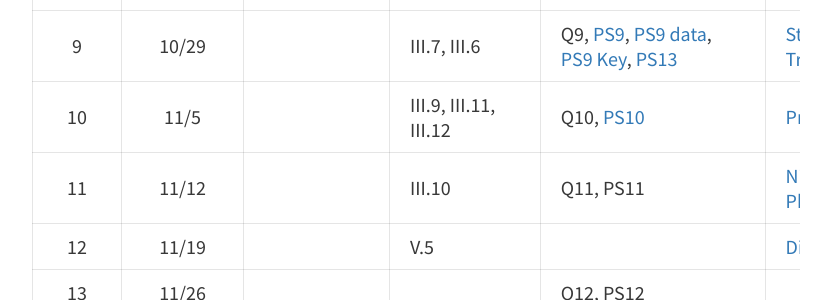
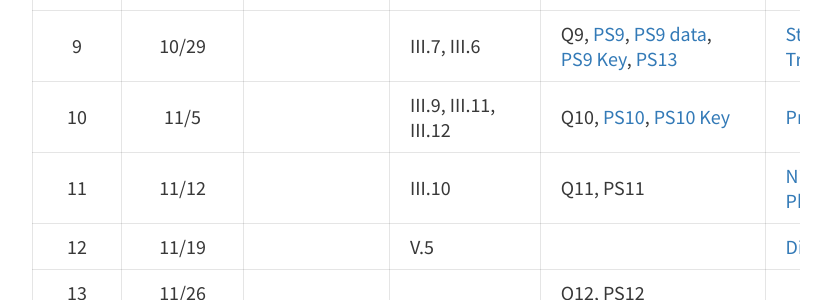
Before and after one commit to davan690/ColbyEcology.github.io, a Jekyll site: the page built from pages/lecture_schedule.md, in a window 1280 px wide and 900 px high, scrolled down 1561 px. Shown: the part 156-456 px from the top of the window, without its empty margins (224-1055 px from the left). Built offline with Jekyll 4.4.1, drawn with Linux system fonts in a browser that asks for light colours.

Commit message:
add ps10 key

```diff
--- a/pages/lecture_schedule.md
+++ b/pages/lecture_schedule.md
@@ -27,7 +27,7 @@ Week | Date  | Topics | Readings<sup>1</sup> | Assignments<sup>2</sup>| Lecture
 8    | 10/22 | Ecosystems and community ecology | III.1  | Q8, [PS8](https://drive.google.com/open?id=1b42MPPyE9pLyQ34Dl7mA4fqFHx7YNQqESHQuWGlzQGE), [PS8 Key](https://drive.google.com/open?id=13uBW2sTQFBAk6LqH5ckXMQMRRMxngmclcUzeAfYhqMA) | [IntroEcosys&CommsLec](https://drive.google.com/open?id=1dIjnLdP9WF-4cleJY7QFJfYG6ZUjZik5CzNq2NbjeW8), [Bio&CommDivLec](https://drive.google.com/open?id=1jU63m_HAfLZvDJ2Zvwun-Tqv4lTeYsAbyqP8KFoqSng)  |
 &nbsp; | 10/22/23<sup>3</sup> | **Exam I** | | | |
 9    | 10/29 | | III.7, III.6 | Q9, [PS9](https://drive.google.com/open?id=1kL7QEtWAkMqBhhVdMBRolQhtvUgYIAQipHKYD1rjP6k), [PS9 data](https://drive.google.com/open?id=1V8Aoee-3ralescwjSuUP4lbeKL6B4gKo), [PS9 Key](https://drive.google.com/open?id=1CqKvtNtooxm4bVBSCc2JFWmaBhySObG4tcy_O9kpNsI), [PS13](https://drive.google.com/open?id=1GQFPERSJDjrD_8_-OvVXyiiRYXU7-GEeTDLV2FZHaBU) | [StrucDiv&WebsLec](https://drive.google.com/open?id=1KEVBEKncd_UqQ4wA-RF1k4qgJ0iwOcVRNxVXBSFGE4U), [TrophicEcoLec](https://drive.google.com/open?id=1IIfkcM_Fd5AzsL1aYaIvDUxM942lquHU8RxSUr8-WN0) |
-10   | 11/5  | | III.9, III.11, III.12 | Q10, [PS10](https://drive.google.com/open?id=1soBW0WYEQb1XMOVyJBaMtypeR4FDFSUmkR_kFUTkmd4) | [ProductivityLec](https://drive.google.com/open?id=1uqz9awqO74fzogLTFW8vVC4k9emQcTcQJFsMNyMg0nI) |
+10   | 11/5  | | III.9, III.11, III.12 | Q10, [PS10](https://drive.google.com/open?id=1soBW0WYEQb1XMOVyJBaMtypeR4FDFSUmkR_kFUTkmd4), [PS10 Key](https://drive.google.com/open?id=1E0_D8wkv4F1W84_PdS9ld4F-RmP2d-RRV5S8SFAvmWA) | [ProductivityLec](https://drive.google.com/open?id=1uqz9awqO74fzogLTFW8vVC4k9emQcTcQJFsMNyMg0nI) |
 11   | 11/12 | | III.10 | Q11, PS11 | [NitrogenLec](https://drive.google.com/open?id=1BISl0ENhJUMuKWFZDFAPodrvj-y3KP-8nlJwBV7BiOM), [PhosphorusLec](https://drive.google.com/open?id=1_7Q3AWcfF4YZIWDqFs2iQ1BrKE8PFW2GYfjFQE1ZIO0) |
 12   | 11/19 | |  V.5 | | [DisturbanceLec](https://drive.google.com/open?id=1euZxKif3urvHHzHGTul2YZ6dqcmtLnpHiotao3wakpU) |
 13   | 11/26 | | | Q12, PS12 | |
```
